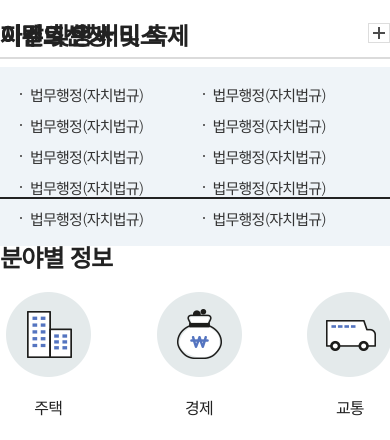
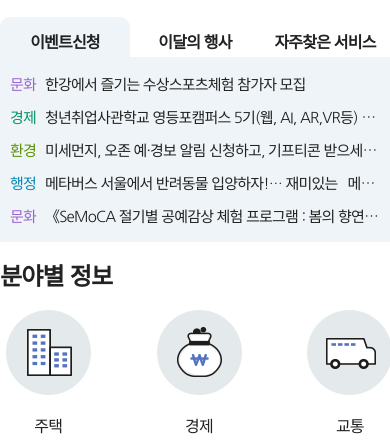
Before and after one commit to sanghyuk95/seoul, a plain HTML site: page index.html in a window 390 px wide. Shown: the part 757-1197 px from the top of the page. Drawn offline with nearby package versions, Linux system fonts and the light colour scheme; no server answers.

Commit message:
반응형 노티스까지

```diff
--- a/css/index.css
+++ b/css/index.css
@@ -880,7 +880,7 @@ body {
   align-items: center;
   justify-content: space-between;
 }
-.part-list>div {
+.part-list > div {
   display: flex;
   align-items: center;
   justify-content: space-between;
@@ -906,20 +906,19 @@ body {
 
 @media (max-width: 1024px) {
   .part {
-    margin-top: 20px
+    margin-top: 20px;
   }
   .partwrap {
     width: 100%;
     height: 90px;
     overflow: hidden;
   }
-  .part-list-item  {
+  .part-list-item {
     padding: 10px 0;
     height: 90px;
   }
   .part-list-item:first-child a {
     border-left: 1px solid #dbdbdb;
-
   }
 }
 
@@ -932,7 +931,6 @@ body {
   justify-content: space-between;
   padding: 50px 0;
   position: relative;
-
 }
 .notice-box {
   width: 360px;
@@ -1022,17 +1020,50 @@ body {
   font-size: 15px;
   color: #333;
 }
+.notice-menu {
+  display: none;
+}
 @media (max-width: 1024px) {
   .notice {
     width: 100%;
     height: 200px;
+    padding: 0;
+    margin-top: 20px;
+    display: block;
+  }
+  .notice-menu {
+    width: 100%;
+    display: flex;
+    align-items: center;
+    justify-content: stretch;
+    font-size: 16px;
+    font-weight: bold;
+  }
+  .notice-menu-title {
+    width: 100%;
+    display: flex;
+    align-items: center;
+    justify-content: center;
+    padding: 12px 0;
+    border-top-left-radius: 10px;
+    border-top-right-radius: 10px;
+  }
+  .notice-menu-title.active {
+    background-color: #eff4f8;
   }
   .notice-box {
     width: 100%;
     position: absolute;
-    top: 20px;
+    top: 40px;
     left: 50%;
     transform: translateX(-50%);
+    padding: 10px;
+    background-color: #eff4f8;
+  }
+  .notice-box.active,
+  .notice-box > h2,
+  .notice-box-btn {
+    display: none;
   }
 }
 /* category */
@@ -1115,7 +1146,11 @@ body {
   height: 100%;
   background: url("../images/icon_work.png") no-repeat center;
 }
-
+@media (max-width: 1024px) {
+  .category {
+    border: none;
+  }
+}
 /* news */
 .news {
   width: 1152px;
--- a/index.html
+++ b/index.html
@@ -282,6 +282,11 @@
         </div>
       </section>
       <section class="notice">
+        <div class="notice-menu">
+          <div class="notice-menu-title active">이벤트신청</div>
+          <div class="notice-menu-title">이달의 행사</div>
+          <div class="notice-menu-title">자주찾은 서비스</div>
+        </div>
         <div class="notice-box">
           <h2>이벤트신청</h2>
           <ul class="notice-box-list">
@@ -321,7 +326,7 @@
             <a href="#"></a>
           </div>
         </div>
-        <div class="notice-box">
+        <div class="notice-box active">
           <h2>이달의 행사 및 축제</h2>
           <ul class="notice-box-list">
             <li>
@@ -360,7 +365,7 @@
             <a href="#"></a>
           </div>
         </div>
-        <div class="notice-box">
+        <div class="notice-box active">
           <h2>자주 찾은 서비스</h2>
           <ul class="notice-box-often">
             <li><a href="#">법무행정(자치법규)</a></li>
--- a/js/index.js
+++ b/js/index.js
@@ -67,7 +67,6 @@ if (window.innerWidth < 1024) {
     const clone = parentSelector.innerHTML;
     const firstElement = parentSelector.children[0];
     let i = 0;
-    console.log(firstElement);
     parentSelector.insertAdjacentHTML("beforeend", clone);
     parentSelector.insertAdjacentHTML("beforeend", clone);
     parentSelector.insertAdjacentHTML("beforeend", clone);
@@ -80,12 +79,26 @@ if (window.innerWidth < 1024) {
       i = i + speed;
     }, 0);
   }
+  //after window is completed load
+  //1 class selector for marquee
+  //2 marquee speed 0.2
+  window.addEventListener("load", Marquee(".part-list", 0.2));
 }
 
-//after window is completed load
-//1 class selector for marquee
-//2 marquee speed 0.2
-window.addEventListener("load", Marquee(".part-list", 0.2));
+// 이벤트,이달의행사,서비스메뉴
+const $noticeMenu = document.querySelectorAll(".notice-menu-title");
+const $moticeBox = document.querySelectorAll(".notice-box");
+
+$noticeMenu.forEach((item, idx) => {
+  item.addEventListener("click", () => {
+    $noticeMenu.forEach((a, i) => {
+      a.classList.toggle("active", i === idx);
+    });
+    $moticeBox.forEach((a, i) => {
+      a.classList.toggle("active", i !== idx);
+    })
+  });
+});
 
 // 이밴트 스와이퍼
 const eventSwiper = new Swiper(".mySwiper2", {
```
